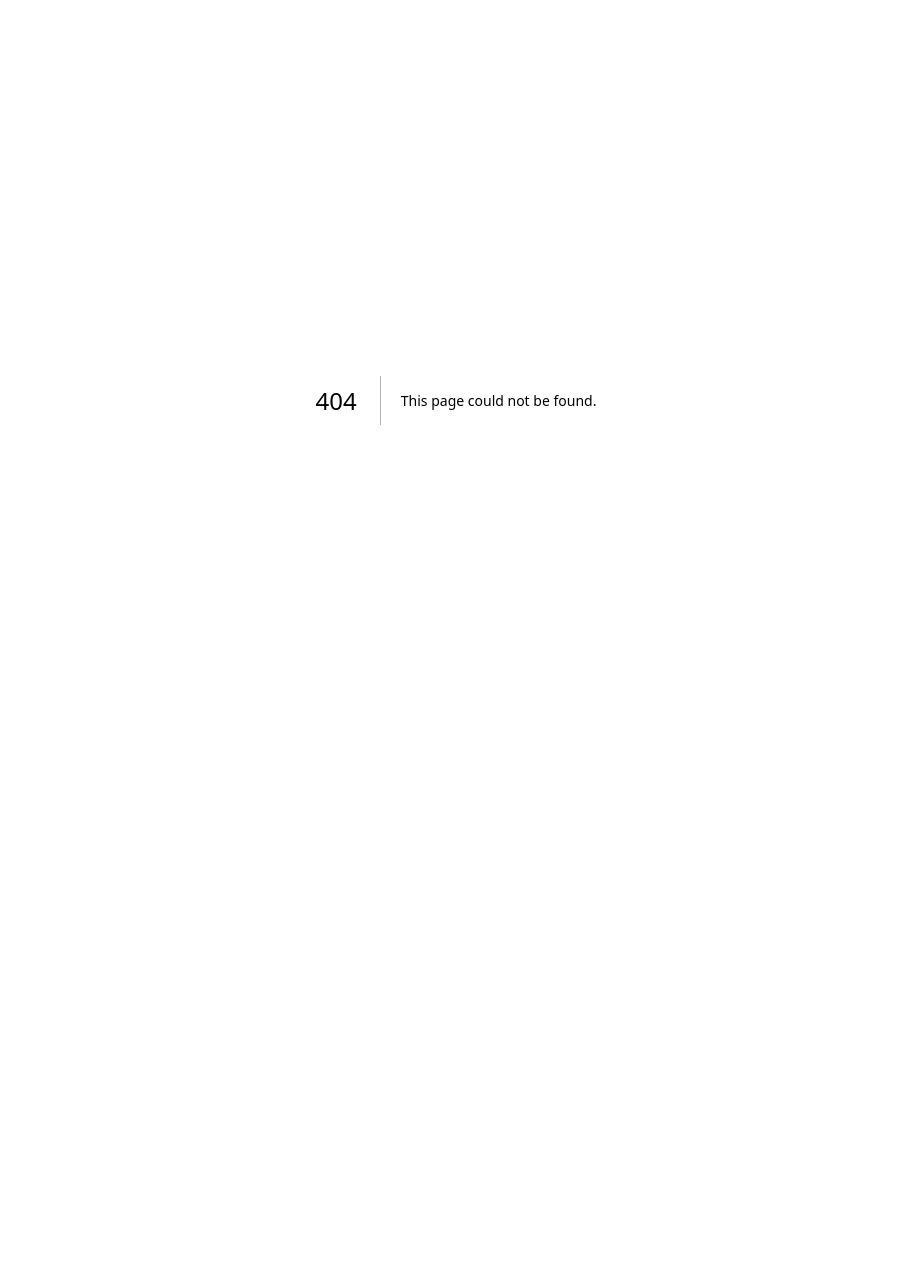
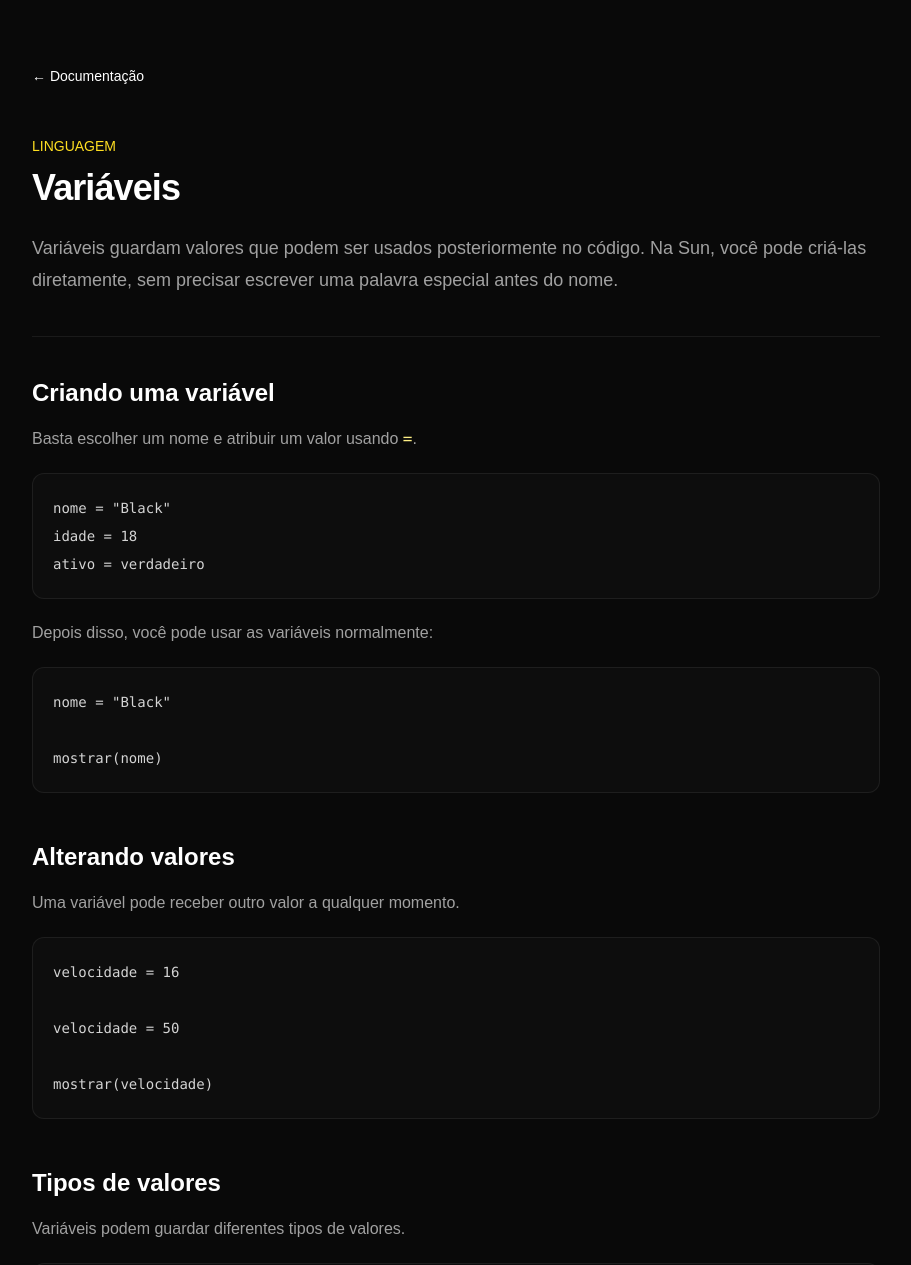
Before and after one commit to blackzww/Sun-Website, a Next.js app: page /docs/variaveis in a window 1280 px wide. Before the commit this address had no page. Shown: the top 1265 px of the page, without its empty margins (184-1095 px from the left). Before the commit the page ends 800 px from the top, so only its background shows below. Built offline with nearby package versions, Linux system fonts and the light colour scheme.

Commit message:
Create page.tsx

```diff
--- /dev/null
+++ b/app/docs/variaveis/page.tsx
@@ -0,0 +1,189 @@
+import Link from "next/link";
+
+export default function Variaveis() {
+  return (
+    <main className="min-h-screen bg-[#090909] text-white">
+      <div className="mx-auto max-w-4xl px-6 py-16">
+        <Link
+          href="/docs"
+          className="text-sm text-neutral-500 transition hover:text-white"
+        >
+          ← Documentação
+        </Link>
+
+        <p className="mt-12 text-sm font-medium text-yellow-300">
+          LINGUAGEM
+        </p>
+
+        <h1 className="mt-3 text-4xl font-bold tracking-tight">
+          Variáveis
+        </h1>
+
+        <p className="mt-6 text-lg leading-8 text-neutral-400">
+          Variáveis guardam valores que podem ser usados posteriormente no
+          código. Na Sun, você pode criá-las diretamente, sem precisar escrever
+          uma palavra especial antes do nome.
+        </p>
+
+        <div className="my-10 h-px bg-white/[0.07]" />
+
+        <h2 className="text-2xl font-semibold">
+          Criando uma variável
+        </h2>
+
+        <p className="mt-4 leading-7 text-neutral-400">
+          Basta escolher um nome e atribuir um valor usando{" "}
+          <code className="text-yellow-200">=</code>.
+        </p>
+
+        <pre className="mt-5 overflow-x-auto rounded-xl border border-white/[0.07] bg-[#0d0d0d] p-5 text-sm leading-7 text-neutral-300">
+          <code>{`nome = "Black"
+idade = 18
+ativo = verdadeiro`}</code>
+        </pre>
+
+        <p className="mt-5 leading-7 text-neutral-400">
+          Depois disso, você pode usar as variáveis normalmente:
+        </p>
+
+        <pre className="mt-5 overflow-x-auto rounded-xl border border-white/[0.07] bg-[#0d0d0d] p-5 text-sm leading-7 text-neutral-300">
+          <code>{`nome = "Black"
+
+mostrar(nome)`}</code>
+        </pre>
+
+        <h2 className="mt-12 text-2xl font-semibold">
+          Alterando valores
+        </h2>
+
+        <p className="mt-4 leading-7 text-neutral-400">
+          Uma variável pode receber outro valor a qualquer momento.
+        </p>
+
+        <pre className="mt-5 overflow-x-auto rounded-xl border border-white/[0.07] bg-[#0d0d0d] p-5 text-sm leading-7 text-neutral-300">
+          <code>{`velocidade = 16
+
+velocidade = 50
+
+mostrar(velocidade)`}</code>
+        </pre>
+
+        <h2 className="mt-12 text-2xl font-semibold">
+          Tipos de valores
+        </h2>
+
+        <p className="mt-4 leading-7 text-neutral-400">
+          Variáveis podem guardar diferentes tipos de valores.
+        </p>
+
+        <pre className="mt-5 overflow-x-auto rounded-xl border border-white/[0.07] bg-[#0d0d0d] p-5 text-sm leading-7 text-neutral-300">
+          <code>{`nome = "Sun"
+versao = 1
+ativo = verdadeiro
+desativado = falso
+nada = nulo`}</code>
+        </pre>
+
+        <div className="mt-6 overflow-hidden rounded-xl border border-white/[0.07]">
+          <div className="grid grid-cols-2 border-b border-white/[0.07] bg-white/[0.025] px-5 py-3 text-sm font-medium">
+            <span>Sun</span>
+            <span>Luau</span>
+          </div>
+
+          <div className="grid grid-cols-2 border-b border-white/[0.05] px-5 py-3 text-sm text-neutral-400">
+            <code className="text-yellow-200">verdadeiro</code>
+            <code>true</code>
+          </div>
+
+          <div className="grid grid-cols-2 border-b border-white/[0.05] px-5 py-3 text-sm text-neutral-400">
+            <code className="text-yellow-200">falso</code>
+            <code>false</code>
+          </div>
+
+          <div className="grid grid-cols-2 px-5 py-3 text-sm text-neutral-400">
+            <code className="text-yellow-200">nulo</code>
+            <code>nil</code>
+          </div>
+        </div>
+
+        <h2 className="mt-12 text-2xl font-semibold">
+          Variáveis locais
+        </h2>
+
+        <p className="mt-4 leading-7 text-neutral-400">
+          Quando você precisar controlar o escopo de uma variável, a Sun
+          também aceita o{" "}
+          <code className="text-yellow-200">local</code> do Luau.
+        </p>
+
+        <pre className="mt-5 overflow-x-auto rounded-xl border border-white/[0.07] bg-[#0d0d0d] p-5 text-sm leading-7 text-neutral-300">
+          <code>{`local nome = "Black"
+
+mostrar(nome)`}</code>
+        </pre>
+
+        <div className="mt-10 rounded-xl border border-yellow-300/10 bg-yellow-300/[0.04] p-5">
+          <p className="font-medium text-yellow-200">
+            Compatibilidade com Luau
+          </p>
+
+          <p className="mt-2 text-sm leading-6 text-neutral-400">
+            A Sun não tenta substituir recursos úteis do Luau. Quando uma
+            construção original já é simples, ela pode continuar sendo usada.
+          </p>
+        </div>
+
+        <h2 className="mt-12 text-2xl font-semibold">
+          Atualização rápida
+        </h2>
+
+        <p className="mt-4 leading-7 text-neutral-400">
+          Para somar ou subtrair diretamente do valor atual, use{" "}
+          <code className="text-yellow-200">+=</code> ou{" "}
+          <code className="text-yellow-200">-=</code>.
+        </p>
+
+        <pre className="mt-5 overflow-x-auto rounded-xl border border-white/[0.07] bg-[#0d0d0d] p-5 text-sm leading-7 text-neutral-300">
+          <code>{`pontos = 10
+
+pontos += 5
+mostrar(pontos)
+
+pontos -= 2
+mostrar(pontos)`}</code>
+        </pre>
+
+        <h2 className="mt-12 text-2xl font-semibold">
+          Texto com variáveis
+        </h2>
+
+        <p className="mt-4 leading-7 text-neutral-400">
+          Você pode colocar uma variável diretamente dentro de um texto usando{" "}
+          <code className="text-yellow-200">{"{nome}"}</code>.
+        </p>
+
+        <pre className="mt-5 overflow-x-auto rounded-xl border border-white/[0.07] bg-[#0d0d0d] p-5 text-sm leading-7 text-neutral-300">
+          <code>{`nome = "Black"
+
+mostrar("Olá {nome}!")`}</code>
+        </pre>
+
+        <div className="mt-14 flex items-center justify-between border-t border-white/[0.07] pt-7">
+          <Link
+            href="/docs/instalacao"
+            className="text-sm text-neutral-400 transition hover:text-white"
+          >
+            ← Instalação
+          </Link>
+
+          <Link
+            href="/docs/condicoes"
+            className="text-sm text-yellow-300 transition hover:text-yellow-200"
+          >
+            Condições →
+          </Link>
+        </div>
+      </div>
+    </main>
+  );
+}
```
